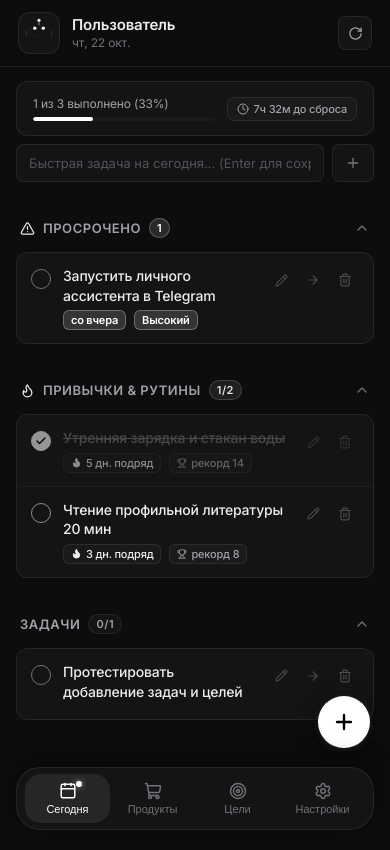
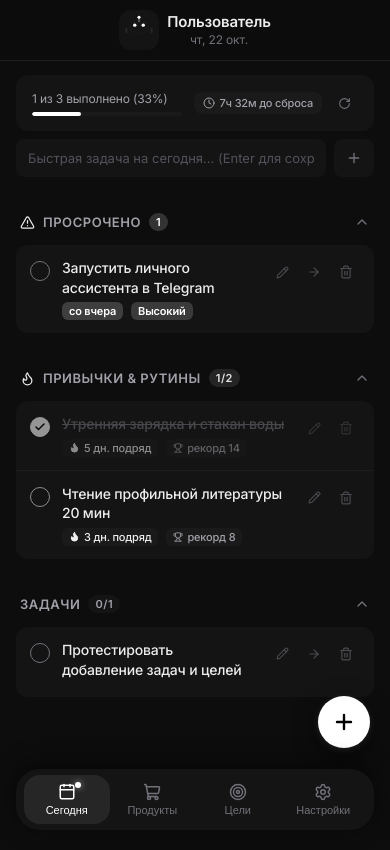
Before and after one commit to Artstrel/TaskerBot, a React (Vite) app in the folder frontend/: page / in a window 390 px wide. Built offline with nearby package versions, Linux system fonts and the light colour scheme; no server answers.

Commit message:
fix(ui): center mobile header, relocate sync to canvas, and switch to borderless solid fill

```diff
--- a/frontend/src/App.jsx
+++ b/frontend/src/App.jsx
@@ -372,7 +372,7 @@ export default function App() {
               </div>
             </div>
 
-            <div className="header-actions">
+            <div className="header-actions desktop-only-item">
               {isSyncing && (
                 <span className="sync-badge" title="Синхронизация с сервером...">
                   <span className="sync-dot" />
@@ -400,6 +400,8 @@ export default function App() {
                   dashboardData={dashboardData}
                   setDashboardData={setDashboardData}
                   onRefresh={() => loadData(false)}
+                  onForceRefresh={() => loadData(true)}
+                  isSyncing={isSyncing}
                   onTaskCompleted={handleTaskCelebration}
                   warmupTimerElapsed={warmupTimerElapsed}
                 />
@@ -409,6 +411,8 @@ export default function App() {
                   groceriesData={groceriesData}
                   setGroceriesData={setGroceriesData}
                   onRefresh={loadData}
+                  onForceRefresh={() => loadData(true)}
+                  isSyncing={isSyncing}
                   onOpenQuickAdd={(opts) => {
                     setQuickAddOptions(opts);
                     setIsQuickAddOpen(true);
@@ -422,6 +426,8 @@ export default function App() {
                   dashboardData={dashboardData}
                   setDashboardData={setDashboardData}
                   onRefresh={loadData}
+                  onForceRefresh={() => loadData(true)}
+                  isSyncing={isSyncing}
                   onOpenQuickAdd={(opts) => {
                     setQuickAddOptions(opts);
                     setIsQuickAddOpen(true);
@@ -431,6 +437,8 @@ export default function App() {
               {activeTab === 'settings' && (
                 <SettingsTab
                   onRefresh={loadData}
+                  onForceRefresh={() => loadData(true)}
+                  isSyncing={isSyncing}
                 />
               )}
             </div>
--- a/frontend/src/components/TodayTab.jsx
+++ b/frontend/src/components/TodayTab.jsx
@@ -14,6 +14,7 @@ import {
   Trophy,
   Pencil,
   X,
+  RotateCw,
 } from 'lucide-react';
 import {
   toggleTask,
@@ -38,6 +39,8 @@ export default function TodayTab({
   dashboardData,
   setDashboardData,
   onRefresh,
+  onForceRefresh,
+  isSyncing,
   onTaskCompleted,
   warmupTimerElapsed,
 }) {
@@ -991,7 +994,22 @@ export default function TodayTab({
                 <div className="progress-fill" style={{ width: `${progressPct}%` }} />
               </div>
             </div>
-            <div>{renderTimeChip()}</div>
+            <div style={{ display: 'flex', alignItems: 'center', gap: '8px' }}>
+              {renderTimeChip()}
+              {onForceRefresh && (
+                <button
+                  type="button"
+                  className="canvas-sync-btn mobile-only-item"
+                  onClick={() => {
+                    hapticFeedback('light');
+                    onForceRefresh();
+                  }}
+                  title="Обновить и синхронизировать данные"
+                >
+                  <RotateCw size={13} className={isSyncing ? 'spin-icon' : ''} />
+                </button>
+              )}
+            </div>
           </div>
 
           {/* SECTION 2: Daily Routines / Habits */}
@@ -1126,7 +1144,7 @@ export default function TodayTab({
                 style={{
                   flex: 1,
                   background: 'var(--bg-surface)',
-                  border: '1px solid var(--border-subtle)',
+                  border: 'none',
                   borderRadius: 'var(--radius-sm)',
                   padding: '8px 12px',
                   fontSize: '13px',
@@ -1140,7 +1158,7 @@ export default function TodayTab({
                 disabled={!quickTitle.trim() || isSubmittingQuick}
                 style={{
                   background: 'var(--bg-surface)',
-                  border: '1px solid var(--border-subtle)',
+                  border: 'none',
                   borderRadius: 'var(--radius-sm)',
                   color: quickTitle.trim() ? 'var(--text-primary)' : 'var(--text-tertiary)',
                   padding: '0 12px',
--- a/frontend/src/index.css
+++ b/frontend/src/index.css
@@ -185,8 +185,8 @@ h1, h2, h3, h4, .brand-font {
 }
 
 body.is-tg-fullscreen .app-header {
-  padding-left: max(calc(18px + var(--safe-left)), 56px);
-  padding-right: max(calc(18px + var(--safe-right)), 56px);
+  padding-left: max(calc(18px + var(--safe-left)), 92px);
+  padding-right: max(calc(18px + var(--safe-right)), 92px);
 }
 
 .header-companion-group {
@@ -203,12 +203,12 @@ body.is-tg-fullscreen .app-header {
   padding: 3px;
   border-radius: var(--radius-md);
   background: var(--bg-surface);
-  border: 1px solid var(--border-subtle);
-  transition: border-color 0.2s;
+  border: none;
+  transition: opacity 0.2s;
 }
 
 .header-mascot-wrapper:hover {
-  border-color: var(--border-hover);
+  opacity: 0.9;
 }
 
 .header-titles {
@@ -241,7 +241,7 @@ body.is-tg-fullscreen .app-header {
 
 .header-icon-btn {
   background: var(--bg-surface);
-  border: 1px solid var(--border-subtle);
+  border: none;
   color: var(--text-secondary);
   border-radius: var(--radius-sm);
   width: 34px;
@@ -256,11 +256,35 @@ body.is-tg-fullscreen .app-header {
 .header-icon-btn:hover {
   background: var(--bg-card);
   color: var(--text-primary);
-  border-color: var(--border-hover);
 }
 
 .header-icon-btn:active {
   transform: scale(0.96);
+}
+
+/* Canvas Sync Button (Used in tab headers / content area on mobile) */
+.canvas-sync-btn {
+  background: var(--bg-surface);
+  border: none;
+  color: var(--text-tertiary);
+  border-radius: var(--radius-sm);
+  width: 28px;
+  height: 28px;
+  display: inline-flex;
+  align-items: center;
+  justify-content: center;
+  cursor: pointer;
+  transition: all 0.2s ease;
+  flex-shrink: 0;
+}
+
+.canvas-sync-btn:hover {
+  background: var(--bg-card);
+  color: var(--text-primary);
+}
+
+.canvas-sync-btn:active {
+  transform: scale(0.94);
 }
 
 /* Floating Action Button (FAB) */
@@ -314,7 +338,7 @@ body.is-tg-fullscreen .app-header {
   background: rgba(22, 22, 22, 0.94);
   backdrop-filter: blur(20px);
   -webkit-backdrop-filter: blur(20px);
-  border: 1px solid var(--border-subtle);
+  border: none;
   border-radius: 24px;
   box-shadow: var(--shadow-dock);
   padding: 6px 8px;
@@ -415,25 +439,23 @@ body.is-tg-fullscreen .app-header {
   padding: 2px 7px;
   border-radius: var(--radius-full);
   background: var(--bg-surface);
-  border: 1px solid var(--border-subtle);
+  border: none;
   color: var(--text-secondary);
 }
 
 .linear-count-badge.badge-danger {
-  background: rgba(255, 255, 255, 0.12);
-  border-color: rgba(255, 255, 255, 0.25);
+  background: rgba(255, 255, 255, 0.16);
   color: #ffffff;
 }
 
 .linear-count-badge.badge-streak {
-  background: rgba(255, 255, 255, 0.08);
-  border-color: rgba(255, 255, 255, 0.16);
+  background: rgba(255, 255, 255, 0.10);
   color: #e4e4e7;
 }
 
 .linear-list {
   background: var(--bg-surface);
-  border: 1px solid var(--border-subtle);
+  border: none;
   border-radius: var(--radius-md);
   overflow: hidden;
   margin-top: 6px;
@@ -536,19 +558,17 @@ body.is-tg-fullscreen .app-header {
   border-radius: 6px;
   background: var(--bg-card);
   color: var(--text-secondary);
-  border: 1px solid var(--border-subtle);
+  border: none;
 }
 
 .item-tag.tag-priority-high {
-  background: rgba(255, 255, 255, 0.14);
-  border-color: rgba(255, 255, 255, 0.28);
+  background: rgba(255, 255, 255, 0.16);
   color: #ffffff;
   font-weight: 600;
 }
 
 .item-tag.tag-priority-med {
-  background: rgba(255, 255, 255, 0.08);
-  border-color: rgba(255, 255, 255, 0.16);
+  background: rgba(255, 255, 255, 0.10);
   color: #e4e4e7;
 }
 
@@ -557,8 +577,7 @@ body.is-tg-fullscreen .app-header {
 }
 
 .item-tag.tag-overdue {
-  background: rgba(255, 255, 255, 0.14);
-  border-color: rgba(255, 255, 255, 0.28);
+  background: rgba(255, 255, 255, 0.18);
   color: #ffffff;
   font-weight: 600;
 }
@@ -604,7 +623,7 @@ body.is-tg-fullscreen .app-header {
 .day-status-card {
   margin: 14px 16px 8px 16px;
   background: var(--bg-surface);
-  border: 1px solid var(--border-subtle);
+  border: none;
   border-radius: var(--radius-md);
   padding: 14px 16px;
   display: flex;
@@ -650,20 +669,18 @@ body.is-tg-fullscreen .app-header {
   padding: 4px 9px;
   border-radius: var(--radius-sm);
   background: var(--bg-card);
-  border: 1px solid var(--border-subtle);
+  border: none;
   color: var(--text-secondary);
   white-space: nowrap;
 }
 
 .time-left-chip.chip-warning {
-  background: rgba(255, 255, 255, 0.08);
-  border-color: rgba(255, 255, 255, 0.16);
+  background: rgba(255, 255, 255, 0.10);
   color: #e4e4e7;
 }
 
 .time-left-chip.chip-danger {
-  background: rgba(255, 255, 255, 0.14);
-  border-color: rgba(255, 255, 255, 0.28);
+  background: rgba(255, 255, 255, 0.18);
   color: #ffffff;
   font-weight: 600;
 }
@@ -673,7 +690,7 @@ body.is-tg-fullscreen .app-header {
   margin: 28px 16px;
   padding: 36px 20px;
   background: var(--bg-surface);
-  border: 1px dashed var(--border-subtle);
+  border: none;
   border-radius: var(--radius-lg);
   display: flex;
   flex-direction: column;
@@ -713,7 +730,7 @@ body.is-tg-fullscreen .app-header {
 
 .bottom-sheet-content {
   background: var(--bg-surface);
-  border-top: 1px solid var(--border-subtle);
+  border: none;
   border-top-left-radius: 24px;
   border-top-right-radius: 24px;
   box-shadow: var(--shadow-sheet);
@@ -780,17 +797,12 @@ body.is-tg-fullscreen .app-header {
 /* Quick Add Unified Input Box */
 .unified-input-box {
   background: var(--bg-input);
-  border: 1px solid var(--border-subtle);
+  border: none;
   border-radius: var(--radius-md);
   padding: 12px 14px;
-  transition: border-color 0.2s;
   display: flex;
   flex-direction: column;
   gap: 10px;
-}
-
-.unified-input-box:focus-within {
-  border-color: var(--border-focus);
 }
 
 .unified-textarea {
@@ -819,7 +831,7 @@ body.is-tg-fullscreen .app-header {
 
 .voice-recording-btn {
   background: var(--bg-card);
-  border: 1px solid var(--border-subtle);
+  border: none;
   color: var(--text-secondary);
   border-radius: var(--radius-full);
   padding: 6px 14px;
@@ -834,7 +846,6 @@ body.is-tg-fullscreen .app-header {
 
 .voice-recording-btn.recording {
   background: rgba(255, 255, 255, 0.16);
-  border-color: #ffffff;
   color: #ffffff;
   animation: pulseRecording 1.4s infinite;
 }
@@ -874,7 +885,7 @@ body.is-tg-fullscreen .app-header {
 
 .filter-chip {
   background: var(--bg-card);
-  border: 1px solid var(--border-subtle);
+  border: none;
   color: var(--text-secondary);
   font-size: 12px;
   font-weight: 500;
@@ -888,20 +899,19 @@ body.is-tg-fullscreen .app-header {
 }
 
 .filter-chip:hover {
-  border-color: var(--border-hover);
+  background: var(--bg-card-hover);
   color: var(--text-primary);
 }
 
 .filter-chip.active {
-  background: rgba(255, 255, 255, 0.12);
-  border-color: #ffffff;
+  background: rgba(255, 255, 255, 0.16);
   color: #ffffff;
 }
 
 /* Settings Form Controls */
 .settings-group {
   background: var(--bg-surface);
-  border: 1px solid var(--border-subtle);
+  border: none;
   border-radius: var(--radius-md);
   overflow: hidden;
   margin-bottom: 16px;
@@ -1006,7 +1016,7 @@ body.is-tg-fullscreen .app-header {
    ========================================================================== */
 .voice-recording-card {
   background: var(--bg-input);
-  border: 1px solid var(--border-hover);
+  border: none;
   border-radius: var(--radius-md);
   padding: 12px 14px;
   display: flex;
@@ -1131,7 +1141,7 @@ body.is-tg-fullscreen .app-header {
 
 .task-inline-input {
   background: var(--bg-card);
-  border: 1px solid rgba(255, 255, 255, 0.4);
+  border: none;
   border-radius: var(--radius-sm);
   color: var(--text-primary);
   font-size: 14px;
@@ -1139,7 +1149,7 @@ body.is-tg-fullscreen .app-header {
   width: 100%;
   outline: none;
   font-family: inherit;
-  box-shadow: 0 0 0 2px rgba(255, 255, 255, 0.1);
+  box-shadow: 0 0 0 1px rgba(255, 255, 255, 0.15);
 }
 
 .task-inline-toolbar {
@@ -1158,7 +1168,7 @@ body.is-tg-fullscreen .app-header {
 
 .mini-cat-chip {
   background: var(--bg-card);
-  border: 1px solid var(--border-subtle);
+  border: none;
   color: var(--text-tertiary);
   font-size: 10px;
   padding: 3px 7px;
@@ -1172,11 +1182,11 @@ body.is-tg-fullscreen .app-header {
 
 .mini-cat-chip:hover {
   color: var(--text-primary);
+  background: var(--bg-card-hover);
 }
 
 .mini-cat-chip.active {
   background: var(--bg-card-hover);
-  border-color: #ffffff;
   color: var(--text-primary);
   font-weight: 600;
 }
@@ -1195,8 +1205,8 @@ body.is-tg-fullscreen .app-header {
   display: inline-flex;
   align-items: center;
   gap: 6px;
-  background: rgba(255, 255, 255, 0.06);
-  border: 1px solid var(--border-subtle);
+  background: rgba(255, 255, 255, 0.08);
+  border: none;
   padding: 3px 8px;
   border-radius: var(--radius-full);
   font-size: 11px;
@@ -1260,7 +1270,7 @@ body.is-tg-fullscreen .app-header {
   display: inline-flex;
   align-items: center;
   background: var(--bg-card);
-  border: 1px solid var(--border-subtle);
+  border: none;
   border-radius: var(--radius-sm);
   padding: 2px;
   box-shadow: inset 0 1px 2px rgba(0, 0, 0, 0.2);
@@ -1381,14 +1391,14 @@ body.is-tg-fullscreen .app-header {
   gap: 8px;
   margin-top: 10px;
   background: var(--bg-surface);
-  border: 1px solid var(--border-subtle);
+  border: none;
   border-radius: var(--radius-sm);
   padding: 8px 12px;
 }
 
 .quickadd-num-input {
   background: var(--bg-card);
-  border: 1px solid var(--border-subtle);
+  border: none;
   border-radius: 6px;
   color: var(--text-primary);
   font-size: 13px;
@@ -1399,7 +1409,7 @@ body.is-tg-fullscreen .app-header {
 }
 
 .quickadd-num-input:focus {
-  border-color: var(--border-focus);
+  box-shadow: 0 0 0 1px var(--border-focus);
 }
 
 /* ==========================================================================
@@ -1415,7 +1425,10 @@ body.is-tg-fullscreen .app-header {
     display: none !important;
   }
   .mobile-only-item {
-    display: flex;
+    display: inline-flex;
+  }
+  span.mobile-only-item {
+    display: inline;
   }
   .mobile-only-fab {
     display: flex;
@@ -1425,6 +1438,26 @@ body.is-tg-fullscreen .app-header {
   }
   .app-main-wrapper {
     max-width: 560px;
+  }
+  .app-header {
+    justify-content: center !important;
+    text-align: center;
+    padding: calc(10px + var(--safe-top)) 92px 10px 92px !important;
+  }
+  .header-companion-group {
+    justify-content: center;
+    margin: 0 auto;
+    gap: 8px;
+  }
+  .header-titles {
+    align-items: center;
+    text-align: center;
+  }
+  .header-title-main {
+    justify-content: center;
+  }
+  .header-subtitle {
+    text-align: center;
   }
 }
 
@@ -1456,18 +1489,17 @@ body.is-tg-fullscreen .app-header {
 .sidebar-mascot-box {
   padding: 4px;
   background: var(--bg-surface);
-  border: 1px solid var(--border-subtle);
+  border: none;
   border-radius: var(--radius-md);
   display: flex;
   align-items: center;
   justify-content: center;
   cursor: pointer;
-  transition: transform 0.2s cubic-bezier(0.16, 1, 0.3, 1), border-color 0.2s;
+  transition: transform 0.2s cubic-bezier(0.16, 1, 0.3, 1);
 }
 
 .sidebar-mascot-box:hover {
   transform: scale(1.05);
-  border-color: var(--border-hover);
 }
 
 .sidebar-brand-text {
@@ -1545,7 +1577,7 @@ body.is-tg-fullscreen .app-header {
   padding: 10px 14px;
   border-radius: var(--radius-md);
   background: transparent;
-  border: 1px solid transparent;
+  border: none;
   color: var(--text-secondary);
   font-size: 13px;
   font-weight: 500;
@@ -1558,13 +1590,11 @@ body.is-tg-fullscreen .app-header {
 .sidebar-nav-item:hover {
   background: var(--bg-surface);
   color: var(--text-primary);
-  border-color: var(--border-subtle);
 }
 
 .sidebar-nav-item.active {
   background: var(--bg-surface);
   color: #ffffff;
-  border-color: var(--border-subtle);
   font-weight: 600;
 }
 
@@ -1794,10 +1824,10 @@ body.is-tg-fullscreen .app-header {
 
   .bottom-sheet-content {
     border-radius: var(--radius-lg);
-    border: 1px solid var(--border-subtle);
+    border: none;
     max-width: 600px;
     max-height: 85vh;
-    box-shadow: 0 24px 64px rgba(0, 0, 0, 0.8), 0 0 0 1px rgba(255, 255, 255, 0.08);
+    box-shadow: 0 24px 64px rgba(0, 0, 0, 0.8);
     animation: modalPopIn 0.2s cubic-bezier(0.16, 1, 0.3, 1);
   }
 
```
Also changed, not shown: frontend/src/components/GoalsTab.jsx (+28 -10 lines), frontend/src/components/GroceriesTab.jsx (+23 -4 lines), frontend/src/components/SettingsTab.jsx (+24 -7 lines).
